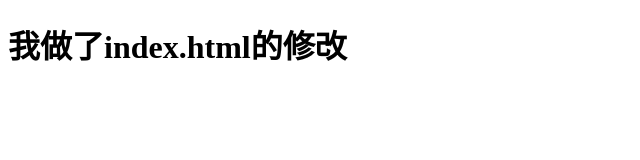
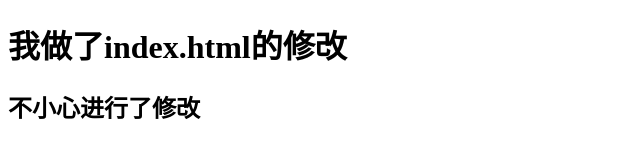
Before and after one commit to Excellentxs/test, a plain HTML site: page index.html in a window 1280 px wide. Shown: the whole page, without its empty margins (0-640 px from the left). Drawn offline with Linux system fonts and the light colour scheme.

Commit message:
Update index.html

```diff
--- a/index.html
+++ b/index.html
@@ -9,5 +9,6 @@
 </head>
 <body>
 <h1>我做了index.html的修改</h1>
+    <h2>不小心进行了修改</h2>
 </body>
 </html>
```
